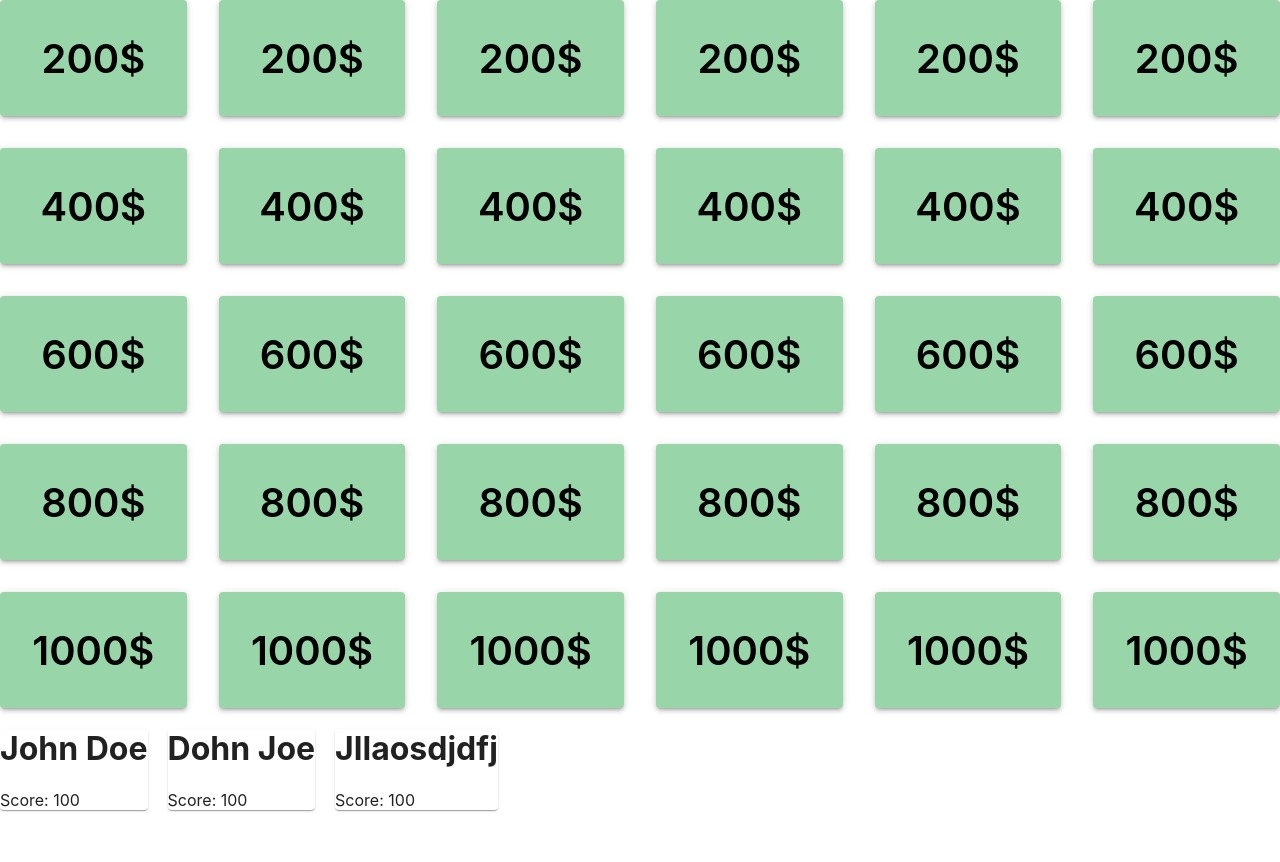
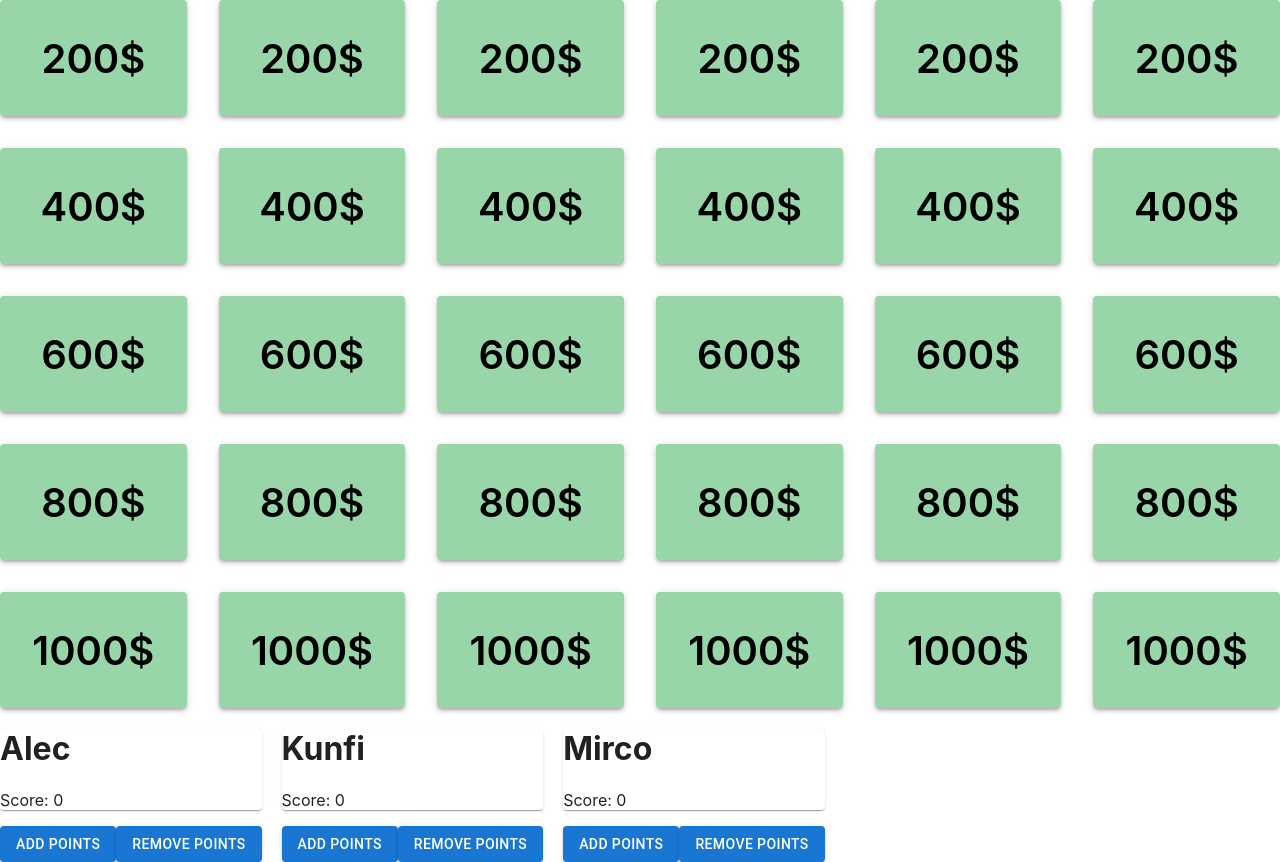
Before and after one commit to Almgandh1/jeopardy, a React (Create React App) app in the folder jeopardy/: page / in a window 1280 px wide. Before the commit the page ends 826 px from the top, so only its background shows below. Built offline with nearby package versions, Linux system fonts and the light colour scheme.

Commit message:
add buttons for point management

```diff
--- a/jeopardy/src/components/organisms/UserCard.tsx
+++ b/jeopardy/src/components/organisms/UserCard.tsx
@@ -1,17 +1,24 @@
-import Grid from '@mui/material/Grid'
-import { styled } from '@mui/material/styles';
+import React from 'react'
 import Paper from '@mui/material/Paper';
-import React from 'react'
-import { Card } from '@mui/material';
+import { Button } from '@mui/material';
+
+type UserCardProps = {
+  title: string;
+  score: number;
+  setScore: React.Dispatch<React.SetStateAction<number>>
+}
 
 
-
-const UserCard = ({ title, score }: { title: string; score: number }) => {
+const UserCard = ({ title, score, setScore }: UserCardProps) => {
     return (
+      <>
       <Paper>
         <h1>{title}</h1>
         <p>Score: {score}</p>
       </Paper>
+      <Button variant='contained' onClick={() => {setScore(score + 200)}}>Add Points</Button>
+      <Button variant='contained' onClick={() => {setScore(score - 200)}}>Remove Points</Button>
+      </>
     );
   };
 
--- a/jeopardy/src/components/pages/MainPage.tsx
+++ b/jeopardy/src/components/pages/MainPage.tsx
@@ -1,21 +1,25 @@
-import { Box, Card, Grid } from '@mui/material'
+import { Box,} from '@mui/material'
 import MainCard from "../organisms/MainCard"
-import React from 'react'
+import React, { useState } from 'react'
 import UserCard from '../organisms/UserCard'
 
 const MainPage = () => {
+  const [kunfiScore, setKunfiScore] = useState(0)
+  const [mircoScore, setMircoScore] = useState(0)
+  const [alecScore, setAlecScore] = useState(0)
+
   return (
       <Box>
         <MainCard />
         <Box style={{ display: 'flex', flexDirection: 'row' }}>
           <div style={{ marginRight: '10px' }}>
-            <UserCard title="John Doe" score={100} />
+            <UserCard title="Alec" score={alecScore} setScore={setAlecScore}/>
           </div>
           <div style={{ marginLeft: '10px', marginRight: '10px' }}>
-            <UserCard title="Dohn Joe" score={100} />
+            <UserCard title="Kunfi" score={kunfiScore} setScore={setKunfiScore}/>
           </div>
           <div style={{ marginLeft: '10px' }}>
-            <UserCard title="Jllaosdjdfj" score={100} />
+            <UserCard title="Mirco" score={mircoScore} setScore={setMircoScore}/>
           </div>
         </Box>
 
```
Also changed, not shown: jeopardy/src/components/pages/QuestionPage.tsx (added, +9 -0 lines), 1 other file (tests, documents, lock files or other folders).
